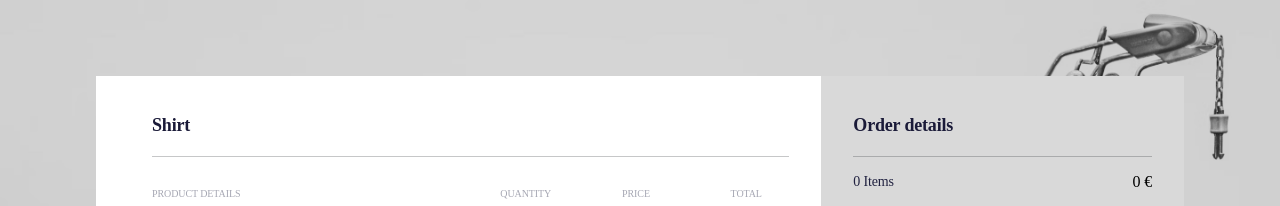
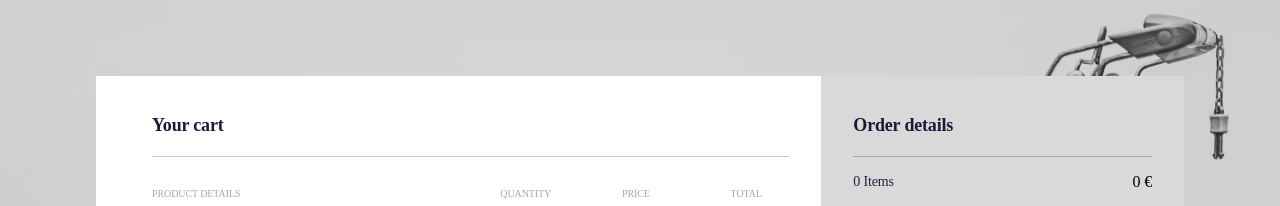
Before and after one commit to JorgeFrias/some-random-react-code, a Next.js app in the folder code-interview-invopop/: page / in a window 1280 px wide. Shown: the top 206 px of the page. Built offline with nearby package versions, Linux system fonts and the light colour scheme.

Commit message:
Updated title.

```diff
--- a/code-interview-invopop/app/page.tsx
+++ b/code-interview-invopop/app/page.tsx
@@ -66,7 +66,7 @@ export default function Home() {
       <MainContainer
         primaryView={
           <div>
-            <HeadingComponent>Shirt</HeadingComponent>
+            <HeadingComponent>Your cart</HeadingComponent>
             <CartHeadingsComponent />
             <div>
               {cart.items.map((item) => (
```
